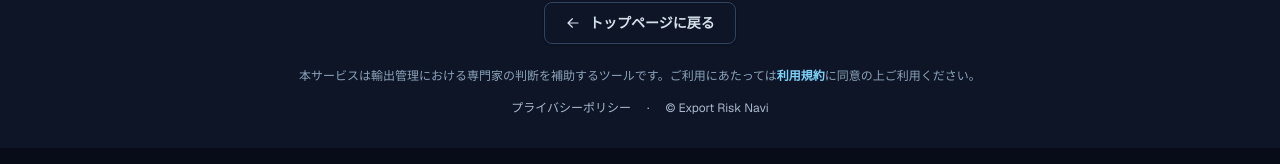
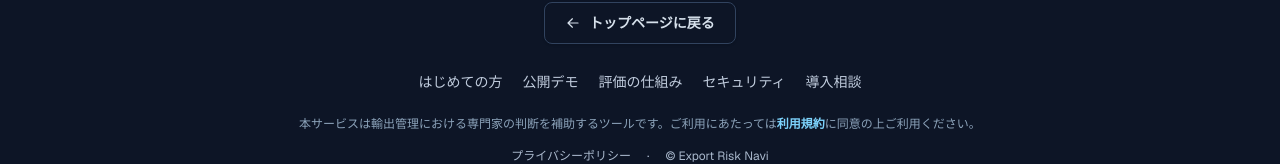
Before and after one commit to sasassan/demo-export-check, a Next.js app: page /ai-room in a window 1280 px wide. Shown: the part 2663-2827 px from the top of the page. Built offline with nearby package versions, Linux system fonts and the light colour scheme; no server answers.

Commit message:
design: unify demo result communication and site navigation

```diff
--- a/src/components/layout/site-footer.tsx
+++ b/src/components/layout/site-footer.tsx
@@ -28,6 +28,13 @@ export function SiteFooter() {
           </svg>
           トップページに戻る
         </Link>
+        <nav aria-label="フッターナビゲーション" className="mt-7 flex flex-wrap items-center justify-center gap-x-5 gap-y-3 text-sm text-slate-700">
+          <Link href="/getting-started" className="hover:text-brand-navy hover:underline">はじめての方</Link>
+          <Link href="/demo" className="hover:text-brand-navy hover:underline">公開デモ</Link>
+          <Link href="/evaluation-logic" className="hover:text-brand-navy hover:underline">評価の仕組み</Link>
+          <Link href="/security" className="hover:text-brand-navy hover:underline">セキュリティ</Link>
+          <Link href="/contact" className="hover:text-brand-navy hover:underline">導入相談</Link>
+        </nav>
         <p className="mt-5 text-xs leading-6 text-slate-500">
           本サービスは輸出管理における専門家の判断を補助するツールです。ご利用にあたっては
           <Link href="/terms" className="font-semibold text-brand-navy hover:underline">
```
